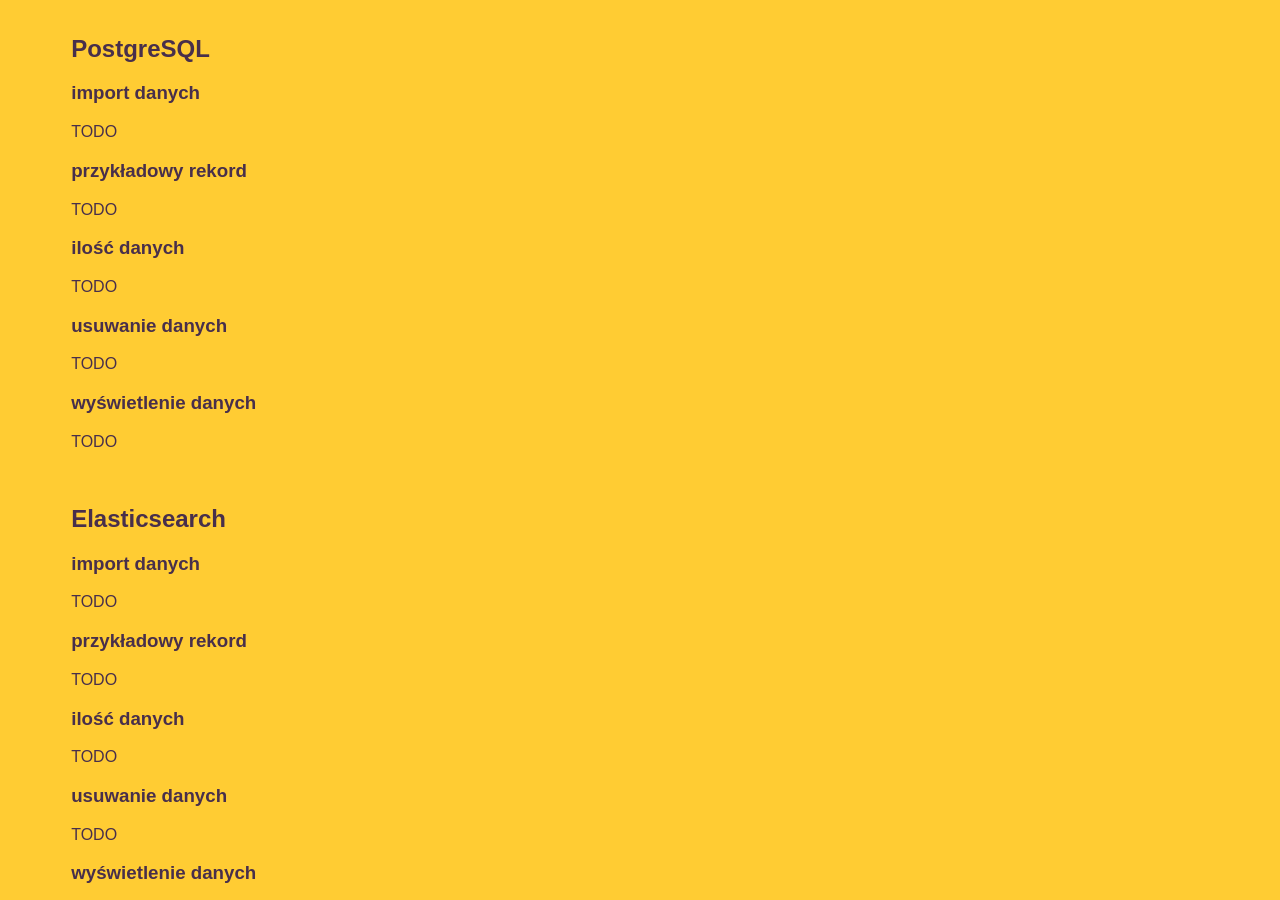
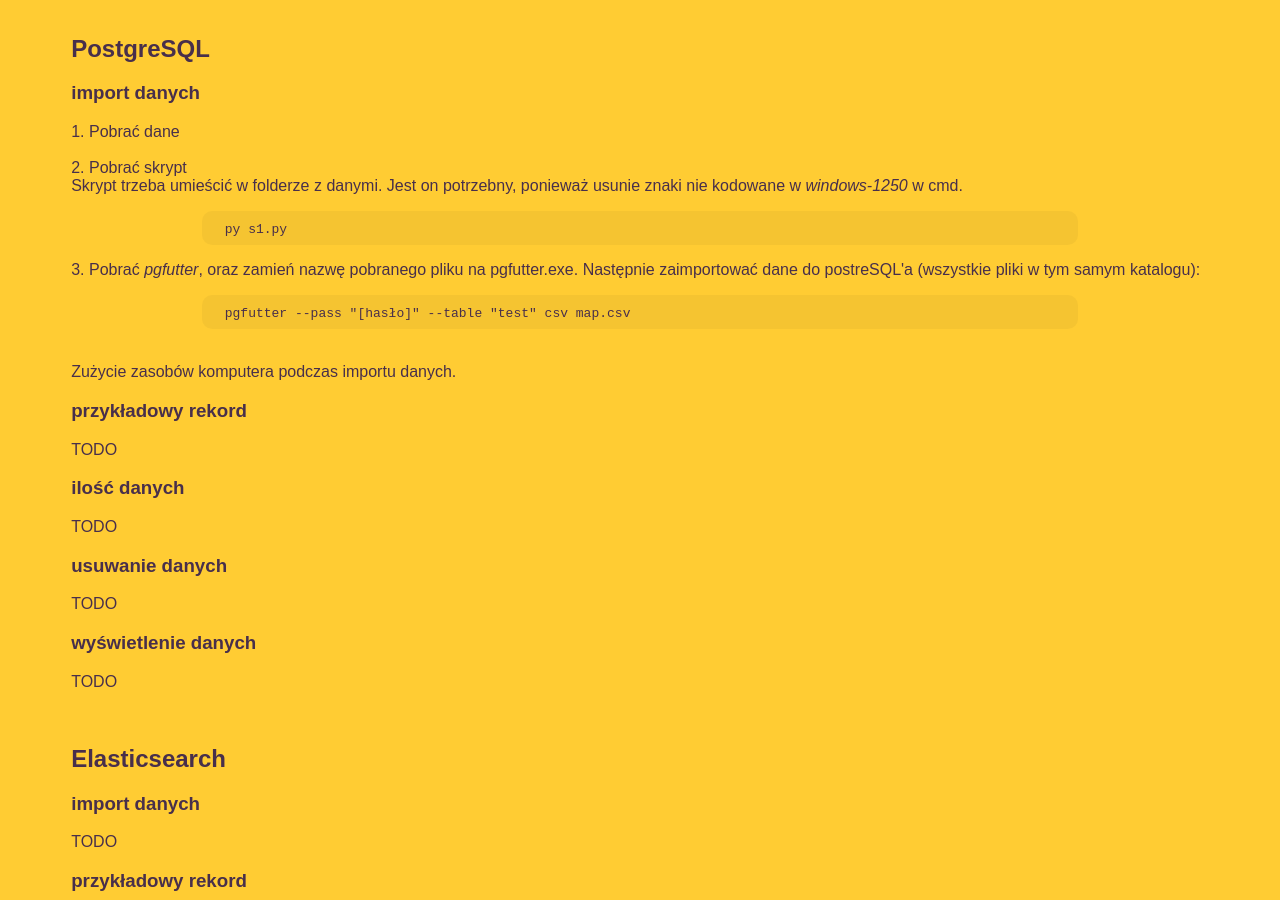
Before and after one commit to Mareks1/noSQL-projekt, a plain HTML site: page docs/pages/zad1EdaMB.html in a window 1280 px wide. Shown: the part 1280-2180 px from the top of the page. Drawn offline with Linux system fonts and the light colour scheme.

Commit message:
import danych - wprowadzenie

```diff
--- a/docs/pages/zad1EdaMB.html
+++ b/docs/pages/zad1EdaMB.html
@@ -100,7 +100,26 @@
 		<h2 id="psql">PostgreSQL</h2>
 		<h3 id="psql1">import danych</h3>
 		<p>
-			TODO
+			1. Pobrać dane
+		</br></br>
+			2. Pobrać skrypt
+		</br>
+			Skrypt trzeba umieścić w folderze z danymi. Jest on potrzebny, ponieważ usunie znaki nie kodowane w <i>windows-1250</i> w cmd.
+		</br>
+			<div class="command">
+				<code>
+py s1.py
+				</code>
+			</div>
+			3. Pobrać <i>pgfutter</i>, oraz zamień nazwę pobranego pliku na pgfutter.exe.
+			Następnie zaimportować dane do postreSQL'a (wszystkie pliki w tym samym katalogu):
+			<div class="command">
+				<code>
+pgfutter --pass "[hasło]" --table "test" csv map.csv
+				</code>
+			</div>
+		</br>
+			Zużycie zasobów komputera podczas importu danych.
 		</p>
 		<h3 id="psql2">przykładowy rekord</h3>
 		<p>
```
